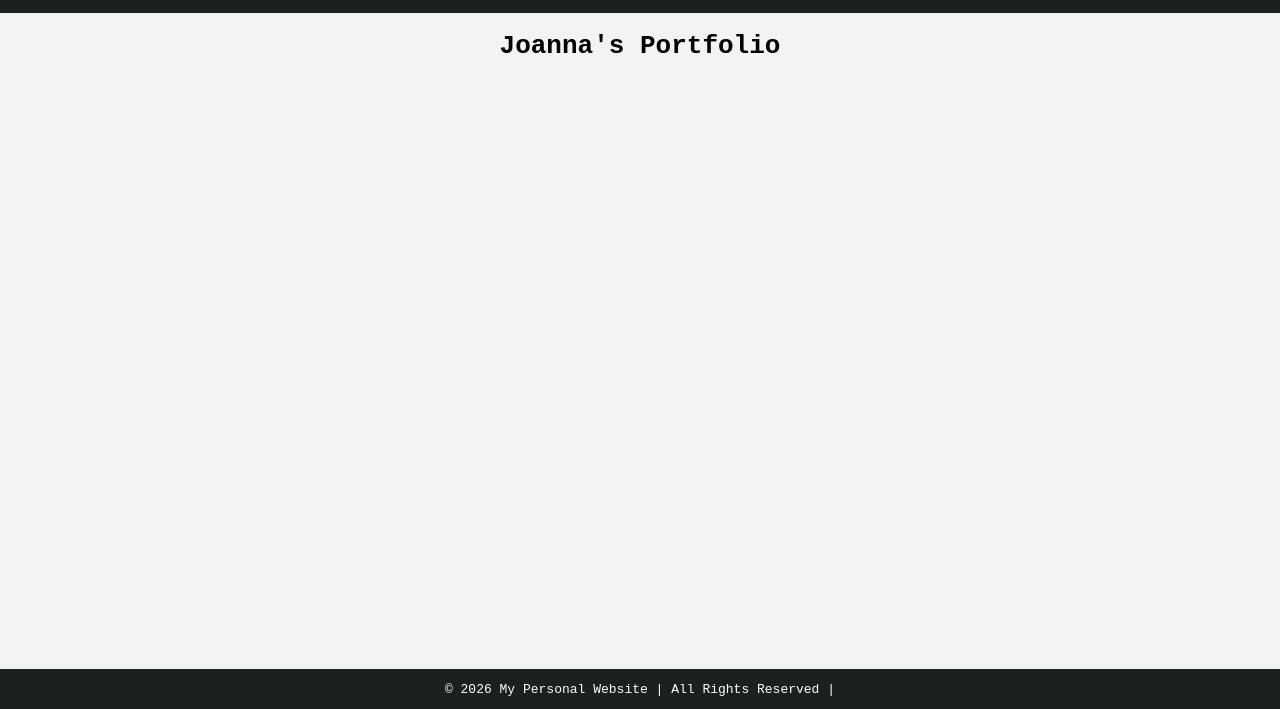
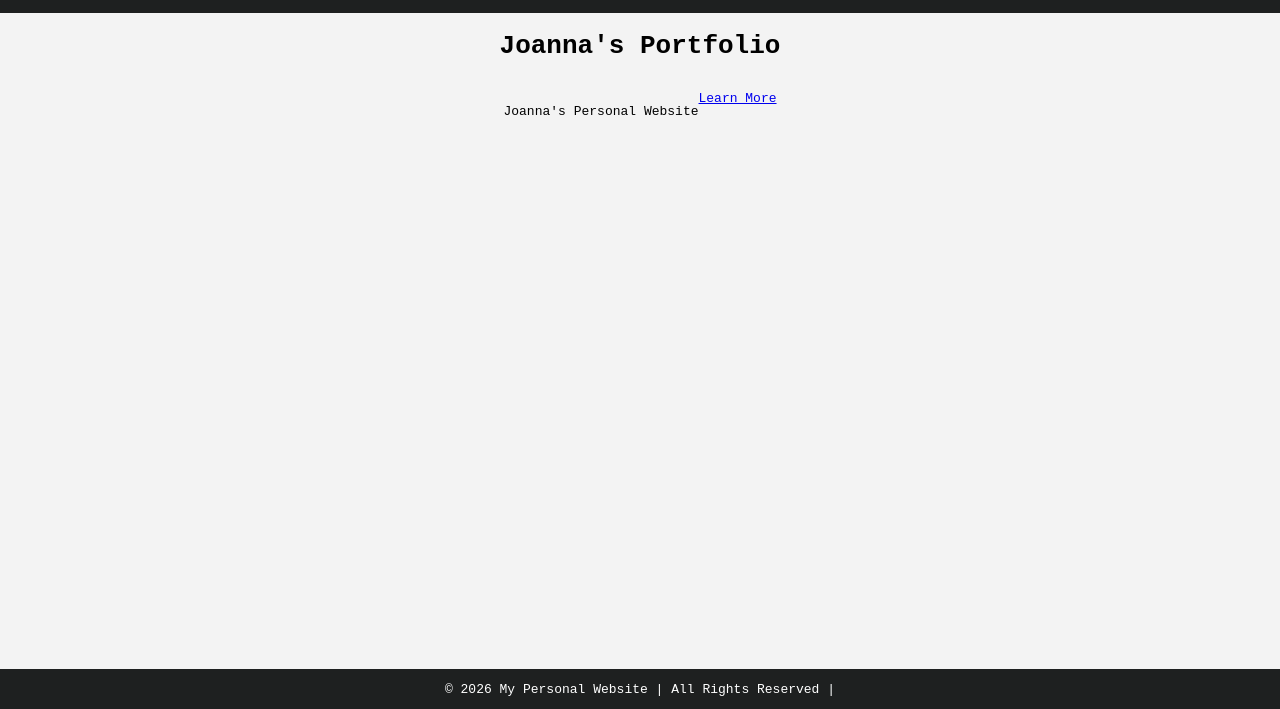
Before and after one commit to LTEya/LTEya.github.io, a plain HTML site: page portfolio.html in a window 1280 px wide. Shown: the part 91-800 px from the top of the page. Drawn offline with Linux system fonts and the light colour scheme.

Commit message:
add html

```diff
--- a/portfolio.html
+++ b/portfolio.html
@@ -21,7 +21,8 @@
             <main>
                 <h1 class="portfolio-title">Joanna's Portfolio</h1>
                 <div class="project">
-
+                    <p>Joanna's Personal Website</p>
+                    <a href="index.html">Learn More</a>
                 </div>
             </main>
         <footer class="footer">© 2026 My Personal Website | All Rights Reserved |</footer>
```
